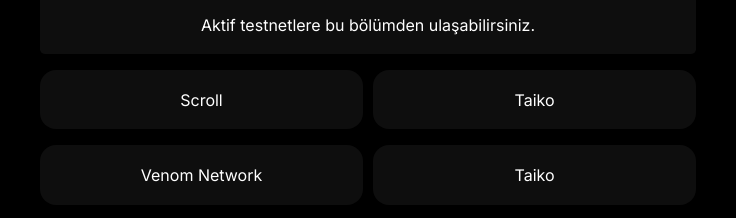
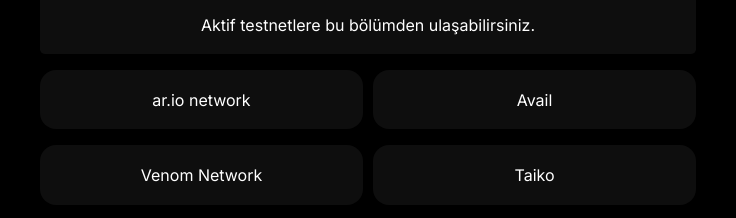
Before and after one commit to erdinin/new-web-site, a plain HTML site: page index.html in a window 1280 px wide. Shown: the part 329-547 px from the top of the page, 272-1008 px from the left. Drawn offline with Linux system fonts and the light colour scheme.

Commit message:
Update index.html

```diff
--- a/index.html
+++ b/index.html
@@ -50,10 +50,10 @@ https://github.com/ardacarofficial/links-website is open source project.
         <!-- Menu Small Item -->
         <div class="main_small_button_list">
           <a class="main_small_a_item" href="https://github.com/xyznodes/" target="_blank" rel="nofollow">
-            <button class="main_small_button_item">Scroll</button>
+            <button class="main_small_button_item">ar.io network</button>
           </a>
           <a class="main_small_a_item" href="https://github.com/ardacarofficial/links-website/wiki/Design-Settings" target="_blank" rel="nofollow">
-            <button class="main_small_button_item">Taiko</button>
+            <button class="main_small_button_item">Avail</button>
           </a>
         </div>
         <!-- Menu Small Item -->
```
